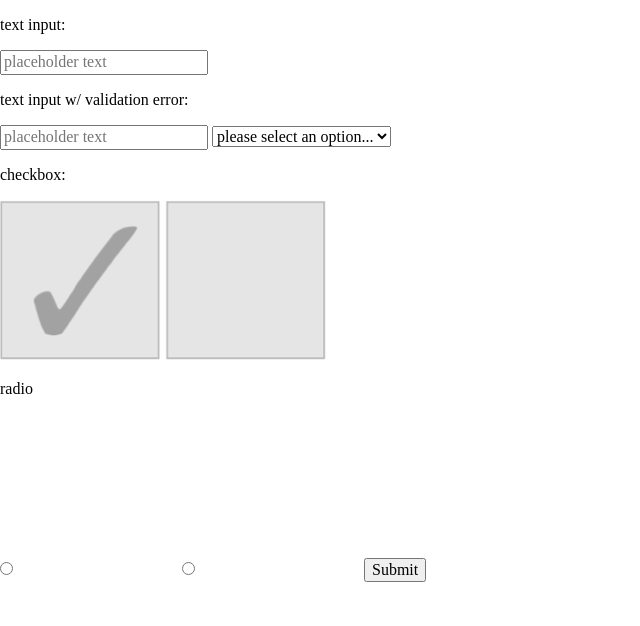
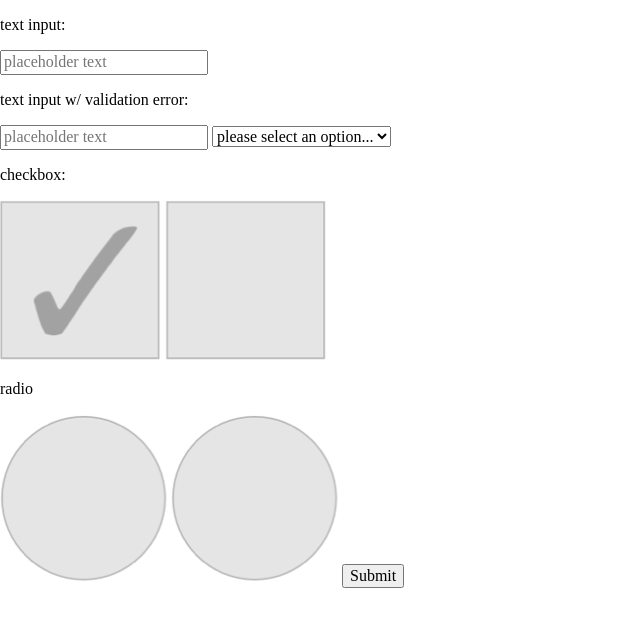
Before and after one commit to richjimdev/ui-challenge-2, a plain HTML site: page index.html in a window 1280 px wide. Shown: the whole page, without its empty margins (0-640 px from the left). Drawn offline with nearby package versions, Linux system fonts and the light colour scheme.

Commit message:
radio buttons

```diff
--- a/index.html
+++ b/index.html
@@ -7,9 +7,6 @@
   <meta name="viewport" content="width=device-width, initial-scale=1">
   <link rel="stylesheet" type="text/css" href="styles/normalize.css" />
   <link rel="stylesheet" type="text/css" href="styles/base.css" />
-  <!-- <link rel="stylesheet" type="text/css" href="styles/layout.css" />
-  <link rel="stylesheet" type="text/css" href="styles/module.css" />
-  <link rel="stylesheet" type="text/css" href="styles/state.css" /> -->
 </head>
 <body>
   <form>
@@ -33,10 +30,10 @@
       <label class="spriteCheckBox checkbox-empty" for="o2"></label>
 
       <p>radio</p>
-      <input type="radio" name="radioGroup" value="1" id="r1">
-      <label class="spriteCheckBox radiobox-checked" for="r1"></label>
-      <input type="radio" name="radioGroup" value="2" id="r2">
-      <label class="spriteCheckBox radiobox-empty" for="r2"></label>
+      <input type="radio" name="radioGroup" value="1" id="r1" class="radioCheckBox radio-empty">
+      <!-- <label class="radioCheckBox radio-checked" for="r1"></label> -->
+      <input type="radio" name="radioGroup" value="2" id="r2" class="radioCheckBox radio-empty">
+      <!-- <label class="radioCheckBox radio-empty" for="r2"></label> -->
 
       <input type="submit" value="Submit">
 
--- a/scripts/app.js
+++ b/scripts/app.js
@@ -7,3 +7,15 @@ $('.spriteCheckBox').on('click', () => {
   $(event.target).toggleClass('checkbox-checked');
   $(event.target).toggleClass('checkbox-empty');
 });
+
+$('#r1').on('click', () => {
+  console.log('clicked!!');
+  $('#r1').removeClass('radio-empty').addClass('radio-checked');
+  $('#r2').removeClass('radio-checked').addClass('radio-empty');
+});
+
+$('#r2').on('click', () => {
+  console.log('clicked!!');
+  $('#r2').removeClass('radio-empty').addClass('radio-checked');
+  $('#r1').removeClass('radio-checked').addClass('radio-empty');
+});
--- a/styles/base.css
+++ b/styles/base.css
@@ -10,6 +10,12 @@ input[type=checkbox]{
   display: none;
 }
 
+input[type=radio]{
+  /* display: hidden; */
+  -webkit-appearance: none;
+  appearance: none;
+}
+
 .checkbox-empty {
   background-position: -158px -239px;
 }
@@ -17,3 +23,19 @@ input[type=checkbox]{
 .checkbox-checked {
   background-position: -381px -239px;
 }
+
+.radioCheckBox {
+  background-image: url('../img/form-elements-sprite.png');
+  background-repeat: no-repeat;
+  display: inline-block;
+	width: 167px;
+	height: 166px;
+}
+
+.radio-empty {
+  background-position: -582px -242px;
+}
+
+.radio-checked {
+  background-position: -812px -242px;
+}
```
